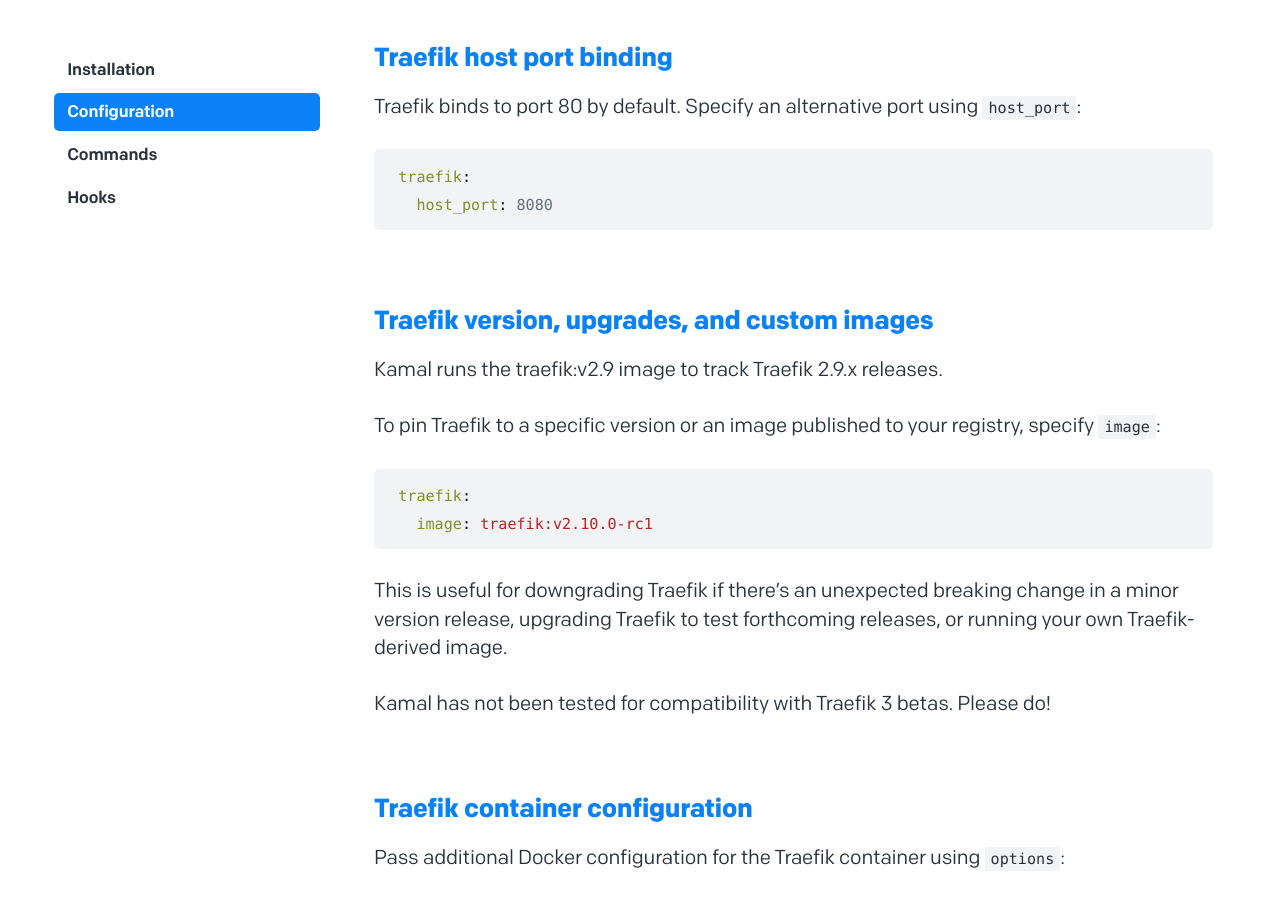
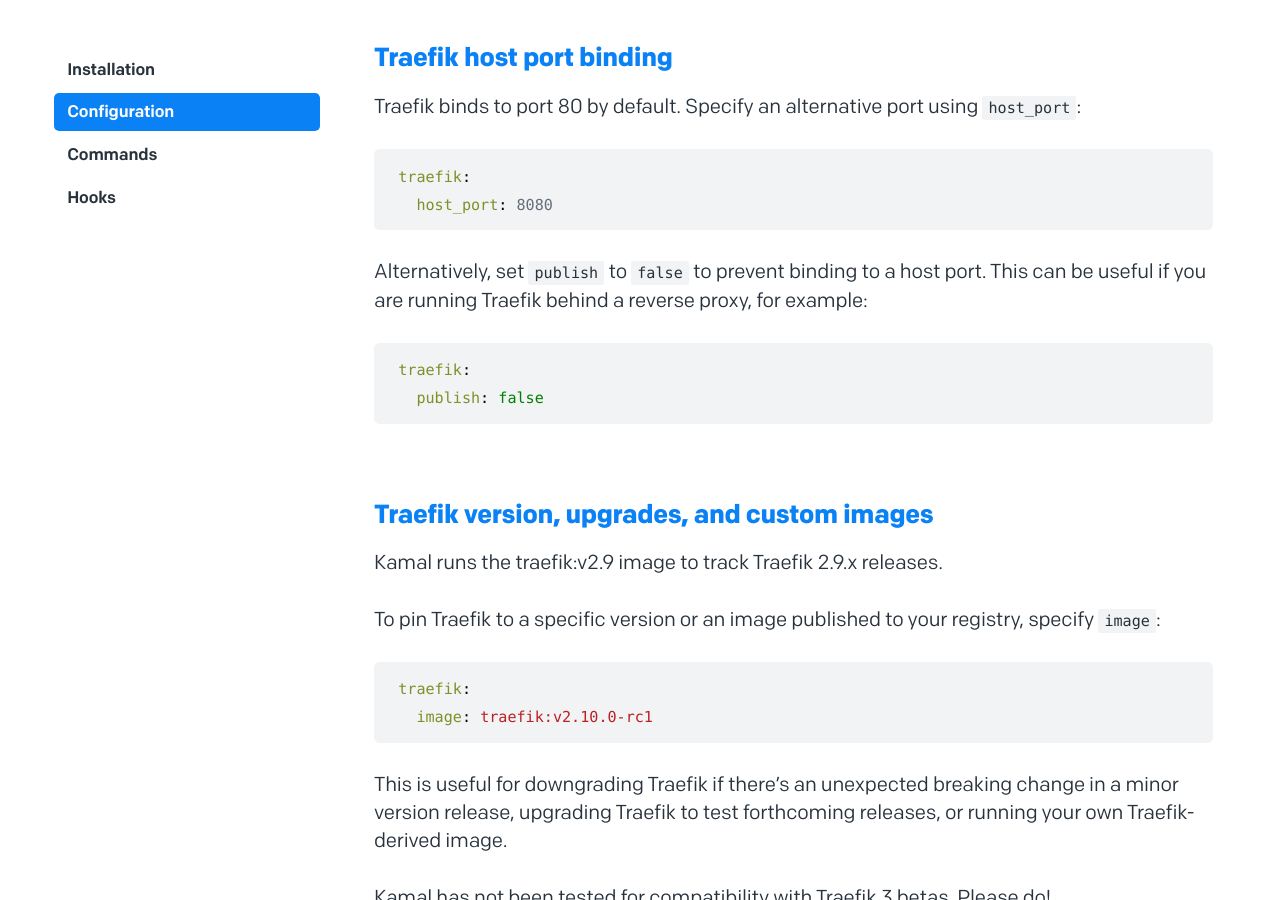
Before and after one commit to basecamp/kamal-site, a Jekyll site: the page built from _docs/configuration.md, in a window 1280 px wide and 900 px high, scrolled down 15085 px. Built offline with Jekyll 4.4.1, drawn with Linux system fonts in a browser that asks for light colours.

Commit message:
Document "publish: false" option for Traefik.
Change introduced in https://github.com/basecamp/kamal/pull/368

````diff
--- a/_docs/configuration.md
+++ b/_docs/configuration.md
@@ -493,6 +493,12 @@ traefik:
   host_port: 8080
 ```
 
+Alternatively, set `publish` to `false` to prevent binding to a host port. This can be useful if you are running Traefik behind a reverse proxy, for example:
+```yaml
+traefik:
+  publish: false
+```
+
 ## Traefik version, upgrades, and custom images
 
 Kamal runs the traefik:v2.9 image to track Traefik 2.9.x releases.
````
